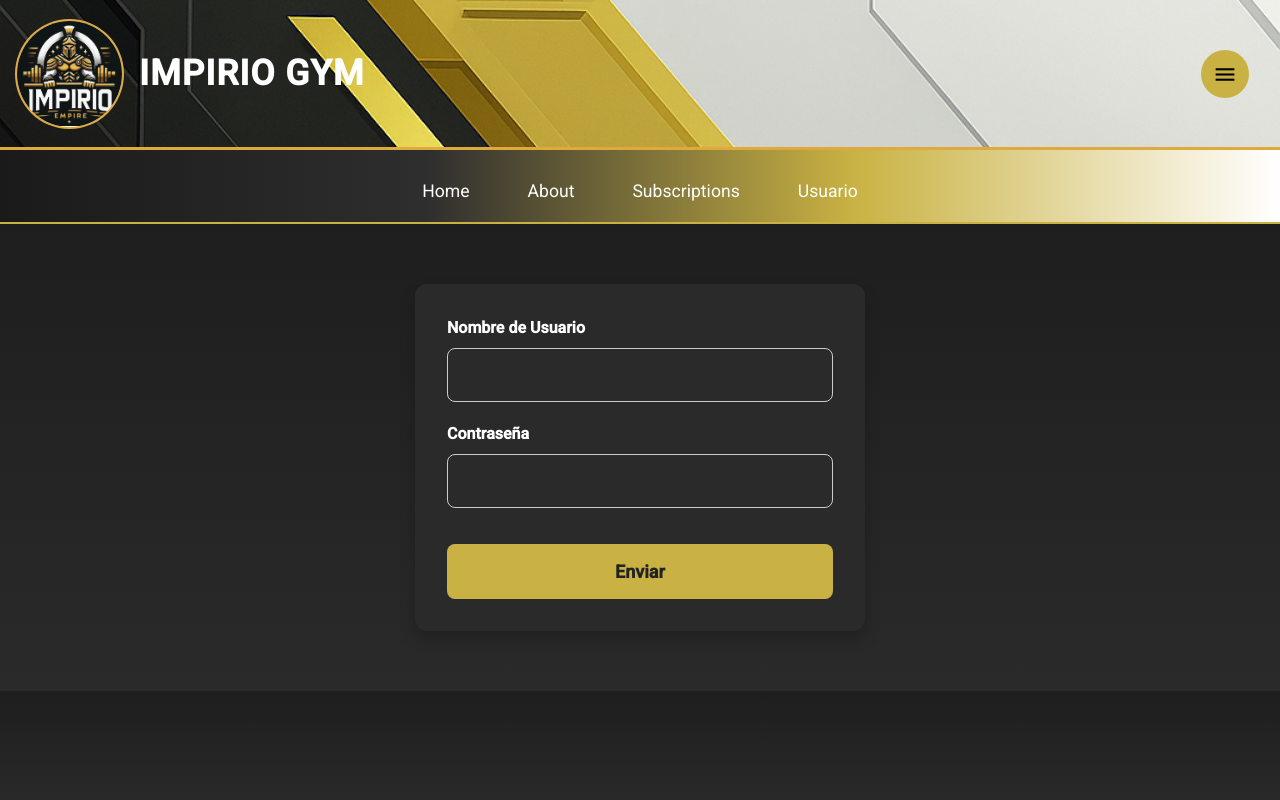
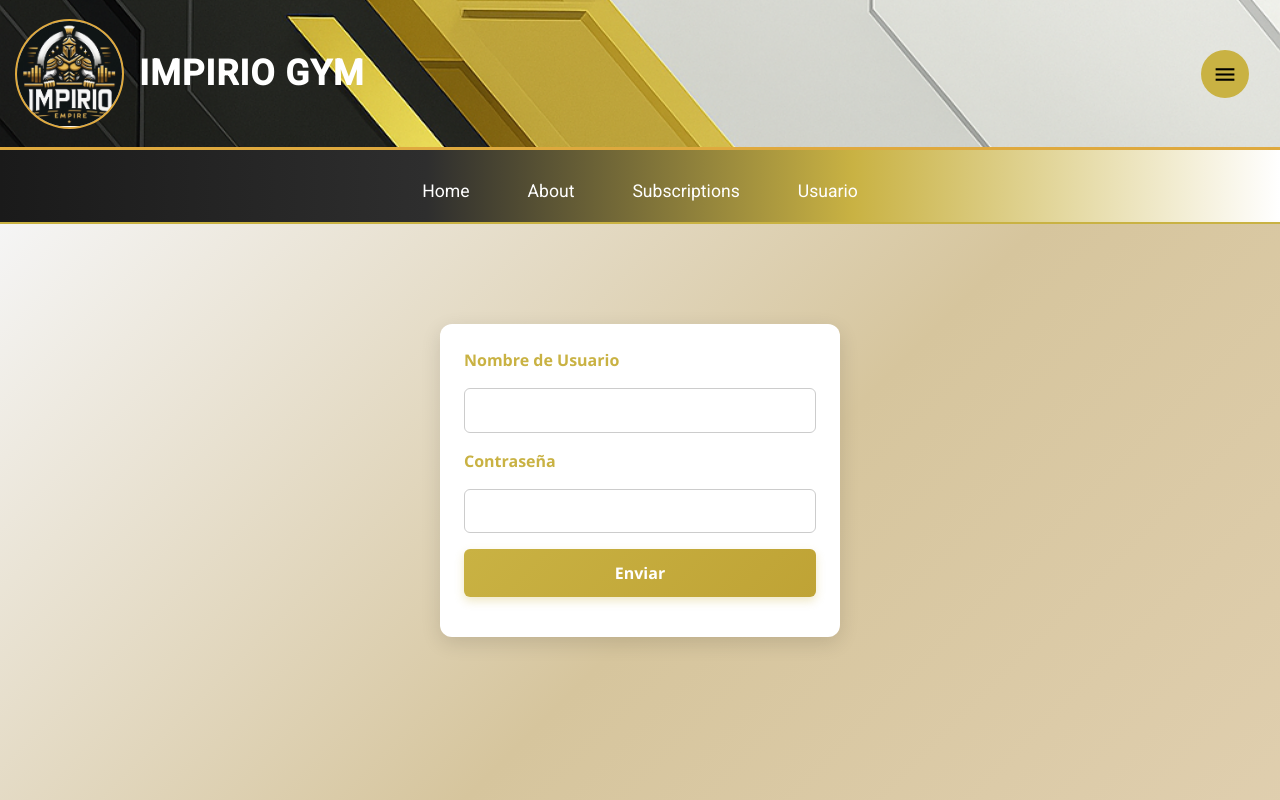
Before and after one commit to Natsui122/Gym, an Angular app in the folder Gym/: page /usuario in a window 1280 px wide. Shown: the top 800 px of the page. Built offline with nearby package versions, Linux system fonts and the light colour scheme; no server answers.

Commit message:
Cuarta actualizacion de estilos

```diff
--- a/Gym/src/app/components/conocenos/conocenos.component.css
+++ b/Gym/src/app/components/conocenos/conocenos.component.css
@@ -1,5 +1,5 @@
 .contabout {
-  background-color: #222222; /* Negro profundo */
+  background: linear-gradient(135deg, #1a1a1a, #2e2e2e, #C9B243, #E2D1B3, #ffffff);
   color: #fff;
   padding: 40px 20px;
 }
--- a/Gym/src/app/components/inicio/inicio/inicio.component.css
+++ b/Gym/src/app/components/inicio/inicio/inicio.component.css
@@ -1,5 +1,5 @@
 .inicio-container {
-  background-color: #1e1e1e;
+  background: linear-gradient(135deg, #1a1a1a, #2e2e2e, #C9B243, #E2D1B3, #ffffff);
   color: #fff;
   padding: 40px 20px;
 }
--- a/Gym/src/app/components/suscripcion/suscripcion.component.html
+++ b/Gym/src/app/components/suscripcion/suscripcion.component.html
@@ -1,29 +1,38 @@
-<div style="max-width: 1200px; margin: 0 auto; padding: 20px;">
+<div style="min-height: 100vh; background: linear-gradient(135deg, #F5F5F5, #D6C59D, #E2D1B3); padding: 40px 20px;">
+  <div style="max-width: 1200px; margin: 0 auto;">
 
     <!-- Planes de Suscripción -->
-  <h2 style="color: #10b981; text-align: center; margin-bottom: 16px;">Planes de Suscripción</h2>
-  <div style="display: grid; grid-template-columns: repeat(auto-fill, minmax(250px, 1fr)); gap: 16px;">
+    <h2 style="color: #C9B243; text-align: center; margin-bottom: 24px; font-size: 28px;">
+      Nuestros Planes de Suscripción
+    </h2>
+    <div style="display: flex; justify-content: center;">
+      <div style="display: grid; grid-template-columns: repeat(auto-fill, minmax(260px, 1fr)); gap: 20px; max-width: 900px; margin-bottom: 24px;">
         @for(plan of planes; track plan) {
-      <div style="background-color: #1f2937; padding: 16px; border-radius: 8px;">
-        <h3 style="color: #34d399; margin-bottom: 8px;">{{ plan.nombre }}</h3>
-        <p style="color: #9ca3af;">{{ plan.descripcion }}</p>
-        <p style="color: #fff; font-weight: bold;">{{ plan.precio }}</p>
+          <div class="card-hover hover:scale-105 hover:shadow-xl transition-all duration-300"
+               style="background: linear-gradient(135deg, #333333, #1e1e1e); padding: 20px; border-radius: 12px; box-shadow: 0 4px 12px rgba(0,0,0,0.3);">
+            <h3 style="color: #ffffff; margin-bottom: 10px;">{{ plan.nombre }}</h3>
+            <p style="color: #cccccc; margin-bottom: 8px;">{{ plan.descripcion }}</p>
+            <p style="color: #C9B243; font-weight: bold;">{{ plan.precio }}</p>
           </div>
         }
       </div>
+    </div>
 
     <!-- Clases Especiales -->
-  <h2 style="color: #10b981; text-align: center; margin: 32px 0 16px;">Clases Especiales</h2>
-  <div style="display: grid; grid-template-columns: repeat(auto-fill, minmax(250px, 1fr)); gap: 16px;">
+    <h2 style="color: #C9B243; text-align: center; margin-bottom: 24px; font-size: 28px;">
+      Clases Especiales
+    </h2>
+    <div style="display: grid; grid-template-columns: repeat(auto-fill, minmax(260px, 1fr)); gap: 20px; margin-bottom: 40px;">
       @for(clase of clases; track clase) {
-      <div style="background-color: #1f2937; padding: 16px; border-radius: 8px;">
-        <h3 style="color: #34d399; margin-bottom: 8px;">{{ clase.nombre }}</h3>
-        <p style="color: #9ca3af;">{{ clase.descripcion }}</p>
-        <p style="color: #fff;">{{ clase.horario }}</p>
-        <h4 style="color: #34d399; margin-top: 8px;">Entrenadores:</h4>
+        <div class="card-hover hover:scale-105 hover:shadow-xl transition-all duration-300"
+             style="background: linear-gradient(135deg, #333333, #1e1e1e); padding: 20px; border-radius: 12px; box-shadow: 0 4px 12px rgba(0,0,0,0.3);">
+          <h3 style="color: #ffffff; margin-bottom: 10px;">{{ clase.nombre }}</h3>
+          <p style="color: #cccccc; margin-bottom: 6px;">{{ clase.descripcion }}</p>
+          <p style="color: #ffffff;">{{ clase.horario }}</p>
+          <h4 style="color: #C9B243; margin-top: 12px;">Entrenadores:</h4>
           <ul>
             @for(entrenador of clase.entrenadores; track entrenador) {
-            <li style="color: #9ca3af;">{{ entrenador }}</li>
+              <li style="color: #cccccc;">{{ entrenador }}</li>
             }
           </ul>
         </div>
@@ -31,18 +40,21 @@
     </div>
 
     <!-- Entrenadores -->
-  <h2 style="color: #10b981; text-align: center; margin: 32px 0 16px;">Entrenadores</h2>
-  <div style="display: grid; grid-template-columns: repeat(auto-fill, minmax(250px, 1fr)); gap: 16px;">
+    <h2 style="color: #C9B243; text-align: center; margin-bottom: 24px; font-size: 28px;">
+      Nuestro Equipo de Entrenadores
+    </h2>
+    <div style="display: grid; grid-template-columns: repeat(auto-fill, minmax(260px, 1fr)); gap: 20px;">
       @for(entrenador of entrenadores; track entrenador) {
-      <div style="background-color: #1f2937; padding: 16px; border-radius: 8px;">
+        <div class="card-hover hover:scale-105 hover:shadow-xl transition-all duration-300"
+        style="background: linear-gradient(135deg, #333333, #1e1e1e); padding: 20px; border-radius: 12px; box-shadow: 0 4px 12px rgba(0,0,0,0.3);">
           <img [src]="entrenador.imagen" alt="{{ entrenador.nombre }}"
-             style="width: 100%; height: 150px; object-fit: cover; border-radius: 8px; margin-bottom: 8px;">
-        <h3 style="color: #34d399; margin-bottom: 8px;">{{ entrenador.nombre }}</h3>
-        <p style="color: #9ca3af;">{{ entrenador.especialidad }}</p>
-        <h4 style="color: #34d399; margin-top: 8px;">Clases:</h4>
+               style="width: 100%; height: 160px; object-fit: cover; border-radius: 8px; margin-bottom: 10px;">
+          <h3 style="color: #ffffff; margin-bottom: 8px;">{{ entrenador.nombre }}</h3>
+          <p style="color: #cccccc;">{{ entrenador.especialidad }}</p>
+          <h4 style="color: #C9B243; margin-top: 12px;">Clases:</h4>
           <ul>
             @for(clase of entrenador.clases; track clase) {
-            <li style="color: #9ca3af;">{{ clase }}</li>
+              <li style="color: #cccccc;">{{ clase }}</li>
             }
           </ul>
         </div>
@@ -50,3 +62,4 @@
     </div>
 
   </div>
+</div>
--- a/Gym/src/app/components/usuario/usuario.component.css
+++ b/Gym/src/app/components/usuario/usuario.component.css
@@ -1,91 +1,69 @@
-/* archivo de CSS del componente (por ejemplo, formulario.component.css) */
-
 :host {
-  --oro: #C9B243;
-  --negro: #222222;
-  --gris-oscuro-1: #1e1e1e;
-  --gris-oscuro-2: #2a2a2a;
-  --blanco: #ffffff;
-  --gris-claro: #cccccc;
+  display: block;
+  min-height: 100vh;
+  background: linear-gradient(135deg, #F5F5F5, #D6C59D, #E2D1B3);
+  padding: 40px 20px;
+  font-family: 'Segoe UI', Tahoma, Geneva, Verdana, sans-serif;
 }
 
+/* Contenedor principal centrado */
 .container {
-  background: linear-gradient(to bottom, var(--gris-oscuro-1), var(--gris-oscuro-2));  /* Fondo degradado vertical */
-  padding: 60px 20px;  /* Espaciado para separar del header y footer */
-  display: flex;
-  justify-content: center;
-  align-items: center;
+  max-width: 400px;
+  margin: 60px auto;
 }
 
-.formulario {
-  background-color: var(--gris-oscuro-2);  /* Fondo oscuro semi-transparente */
-  padding: 32px;
-  border-radius: 12px;
-  box-shadow: 0 8px 16px rgba(0, 0, 0, 0.2);
-  max-width: 450px;
-  width: 100%;
-  color: var(--blanco);
+/* Texto dorado */
+.text-oro {
+  color: #C9B243;
+  font-weight: bold;
 }
 
-h1, h2, h3 {
-  color: var(--oro);
-  text-align: center;
-  margin-bottom: 20px;
+/* Estilo del formulario */
+.formulario {
+  background-color: #ffffff;
+  padding: 24px;
+  border-radius: 12px;
+  box-shadow: 0 6px 20px rgba(0, 0, 0, 0.12);
+  transition: transform 0.3s ease, box-shadow 0.3s ease;
 }
 
-label {
-  font-size: 16px;
-  font-weight: bold;
-  color: var(--blanco);
+/* Elementos del formulario */
+.formulario label,
+.formulario input,
+.formulario button {
+  margin-bottom: 16px;
   display: block;
-  margin-bottom: 8px;
+  width: 100%;
 }
 
-input[type="text"], input[type="password"] {
-  background-color: var(--gris-oscuro-2);
-  color: var(--blanco);
-  padding: 14px;
-  width: 100%;
-  border-radius: 8px;
-  border: 1px solid var(--gris-claro);
-  margin-bottom: 20px;
-  font-size: 16px;
+.formulario input {
+  padding: 10px;
+  border: 1px solid #ccc;
+  border-radius: 6px;
+  font-size: 15px;
+  transition: border-color 0.3s ease;
 }
 
-input[type="text"]:focus, input[type="password"]:focus {
-  border-color: var(--oro);
+.formulario input:focus {
+  border-color: #C9B243;
   outline: none;
-  background-color: var(--gris-oscuro-1);
 }
 
-button {
-  background-color: var(--oro);
-  color: var(--negro);
-  padding: 14px;
-  width: 100%;
-  border-radius: 8px;
+/* Botón dorado con degradado y efecto hover */
+.formulario button {
+  background: linear-gradient(135deg, #C9B243, #bfa335);
+  color: #ffffff;
   border: none;
+  padding: 12px;
+  font-size: 16px;
+  border-radius: 6px;
   cursor: pointer;
-  font-size: 18px;
   font-weight: bold;
-  transition: background-color 0.3s;
-  margin-top: 16px;
+  box-shadow: 0 4px 10px rgba(201, 178, 67, 0.3);
+  transition: background 0.3s ease, box-shadow 0.3s ease;
 }
 
-button:hover {
-    background-color: #fff;
-    color: #C9B243;
+.formulario button:hover {
+  background: linear-gradient(135deg, #bfa335, #a8952f);
+  box-shadow: 0 6px 16px rgba(201, 178, 67, 0.45);
 }
-
-button:active {
-  background-color: #B88E30;
-}
-
-p {
-  text-align: center;
-  color: var(--gris-claro);
-}
-
-input, button {
-  transition: all 0.3s ease-in-out;
-}
```
Lines whose indentation alone changed are shown as unchanged.
